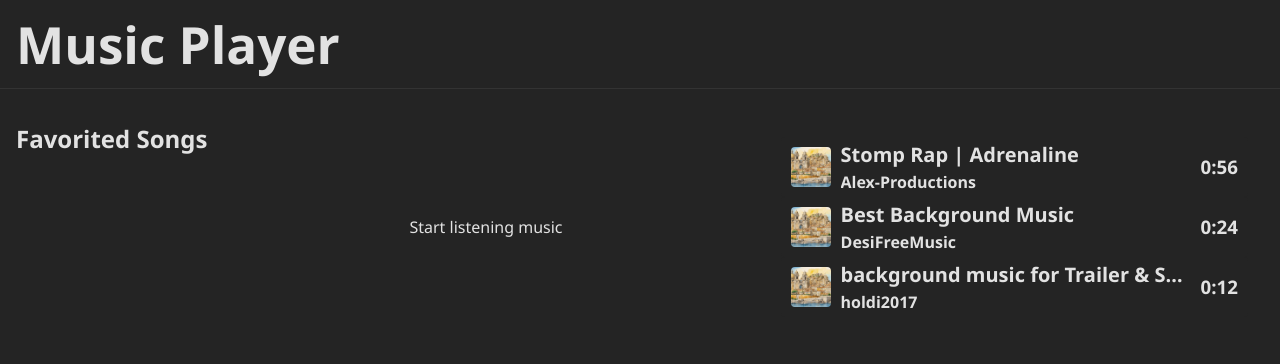
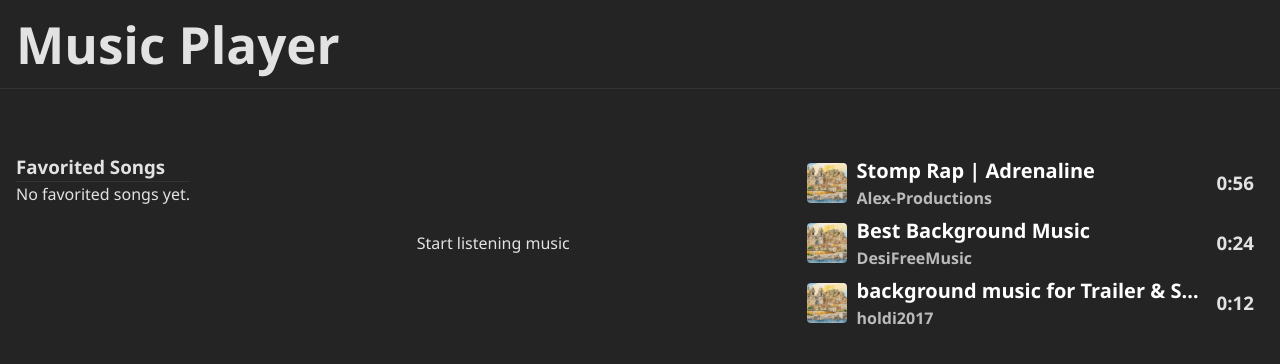
Before and after one commit to KarolisGaiv/music-player, a React (Vite) app: page / in a window 1280 px wide. Shown: the top 364 px of the page. Built offline with nearby package versions, Linux system fonts and the light colour scheme.

Commit message:
style: favorites list component

```diff
--- a/src/App.tsx
+++ b/src/App.tsx
@@ -24,7 +24,7 @@ function App() {
         <h1>Music Player</h1>
       </header>
       <main>
-        <aside>
+        <aside className="favorites-list">
           <FavoritedSongsList />
         </aside>
         <section className="cover-image-wrapper">
--- a/src/components/ControlsBar/style.css
+++ b/src/components/ControlsBar/style.css
@@ -12,7 +12,7 @@
   align-items: center;
   display: flex;
   justify-content: space-between;
-  padding: 10px;
+  padding: 10px 0;
   background-color: #333;
 }
 
--- a/src/components/FavoritedSongsList/FavoritedSongsList.tsx
+++ b/src/components/FavoritedSongsList/FavoritedSongsList.tsx
@@ -1,4 +1,5 @@
 import { useMusicPlayerStore } from '@/store'
+import '@/components/FavoritedSongsList/style.css'
 
 export function FavoritedSongsList() {
   const { trackList, favorites } = useMusicPlayerStore()
@@ -6,16 +7,20 @@ export function FavoritedSongsList() {
   const favoritedTracks = trackList.filter(track => favorites.includes(track.id))
 
   return (
-    <div>
-      <h2>Favorited Songs</h2>
-      <ul>
-        {favoritedTracks.map(track => (
-          <div key={track.id}>
-            <h6>{track.title}</h6>
-            <h6>{track.artist}</h6>
+    <div className="favorite-list-wrapper">
+      <h3>Favorited Songs</h3>
+      {favoritedTracks.length > 0 ? (
+        favoritedTracks.map(track => (
+          <div key={track.id} className="favorite-item-wrapper">
+            <div className="favorite-song-info">
+              <h4 className="song-title">{track.title}</h4>
+              <h5 className="song-artist">{track.artist}</h5>
+            </div>
           </div>
-        ))}
-      </ul>
+        ))
+      ) : (
+        <p>No favorited songs yet.</p>
+      )}
     </div>
   )
 }
--- /dev/null
+++ b/src/components/FavoritedSongsList/style.css
@@ -0,0 +1,48 @@
+.favorite-list-wrapper {
+  padding: 1rem;
+  max-height: 65vh;
+  overflow-y: auto;
+
+  & h3 {
+    border-bottom: 1px solid;
+    border-color: #333;
+  }
+}
+
+.favorite-item-wrapper {
+  border-radius: 4px;
+  display: flex;
+  align-items: center;
+  cursor: default;
+  justify-content: flex-start;
+  height: 60px;
+  margin-bottom: 8px;
+}
+
+.favorite-song-info {
+  flex-grow: 1;
+  display: flex;
+  flex-direction: column;
+  align-items: flex-start;
+  overflow: hidden;
+  max-width: 100%;
+  margin: 1rem 0;
+}
+
+.song-title {
+  font-size: 18px;
+  margin: 0;
+  white-space: nowrap;
+  overflow: hidden;
+  text-overflow: ellipsis;
+  color: #ffffff;
+}
+
+.song-artist {
+  font-size: 14px;
+  margin: 0;
+  color: #bbbbbb;
+  white-space: nowrap;
+  overflow: hidden;
+  text-overflow: ellipsis;
+}
--- a/src/index.css
+++ b/src/index.css
@@ -77,7 +77,7 @@ header {
 main {
   display: flex;
   justify-content: space-between;
-  padding: 1rem;
+  margin-top: 2rem;
 }
 
 footer {
@@ -107,6 +107,10 @@ aside::-webkit-scrollbar-thumb:hover {
   background-color: #888;
 }
 
+.favorites-list {
+  max-width: 250px;
+}
+
 .cover-image-wrapper {
   margin: auto;
 }
```
